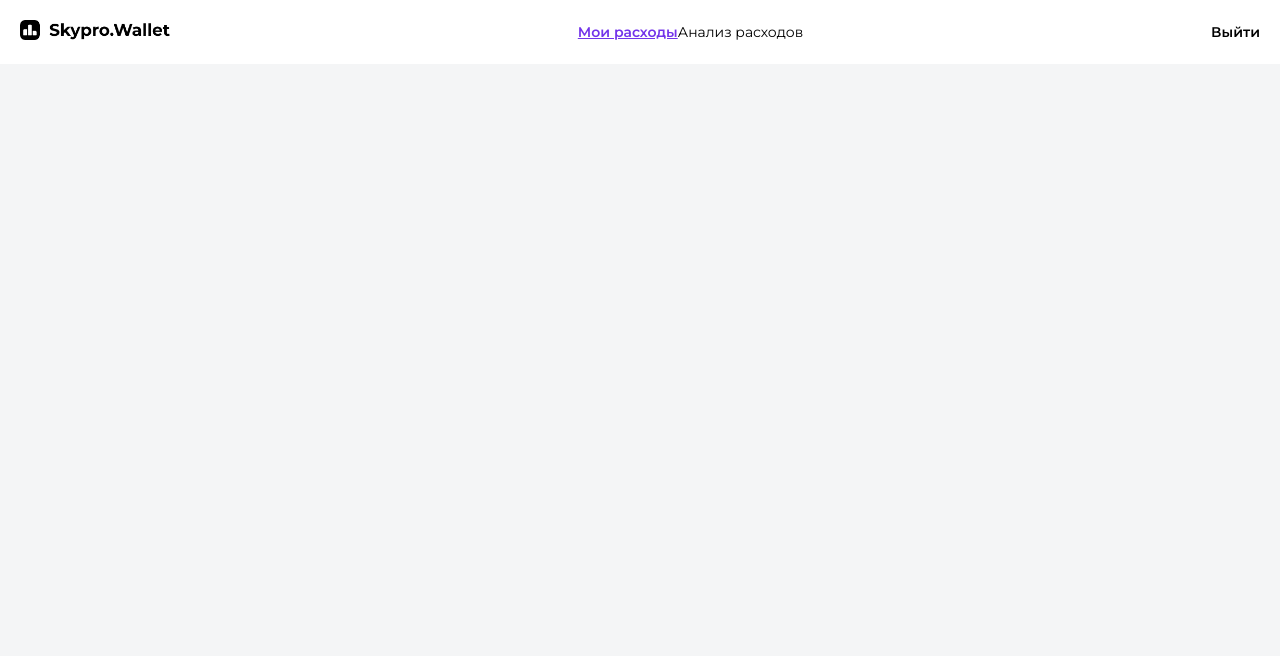
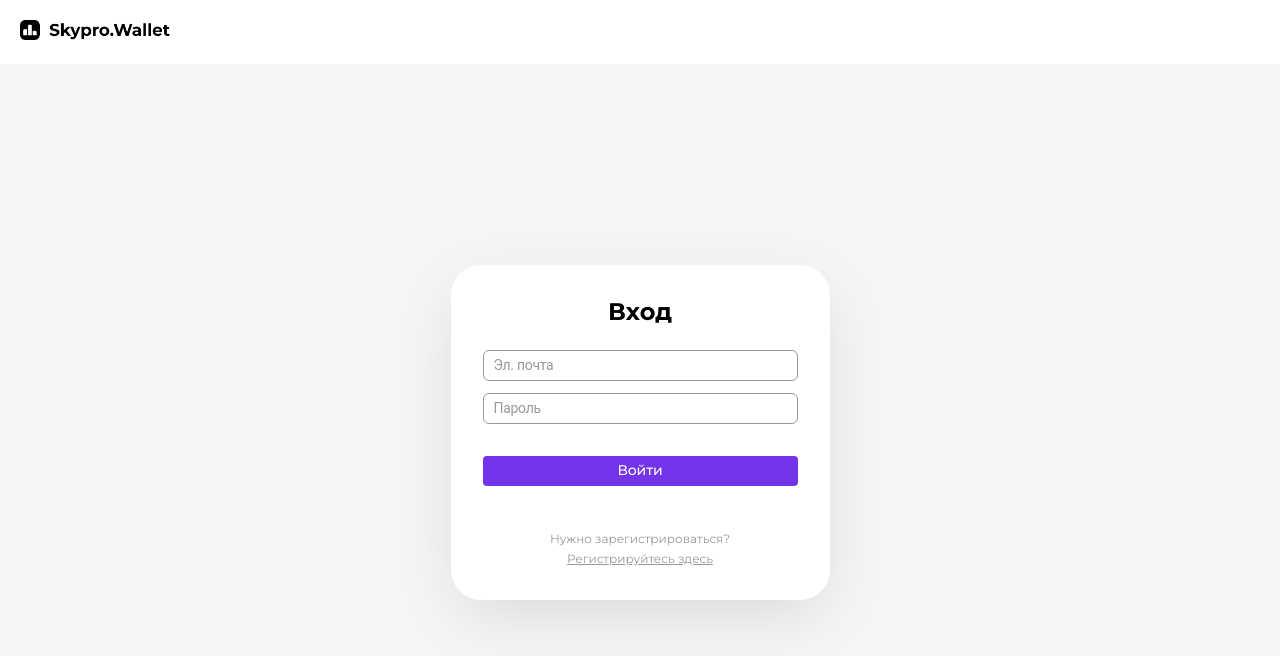
Before and after one commit to tatiankoko/skypro-wallet, a React (Vite) app: page /auth in a window 1280 px wide. Shown: the top 656 px of the page. Built offline with nearby package versions, Linux system fonts and the light colour scheme.

Commit message:
Верстка страницы регистрации и авторизации

```diff
--- /dev/null
+++ b/src/components/Button.styled.js
@@ -0,0 +1,25 @@
+import styled from "styled-components";
+import {colors} from "../theme.js";
+
+export const FormButton = styled.button`
+    width: 100%;
+    height: 30px;
+    background-color: ${ colors.btnBg };
+    border-radius: 4px;
+    margin-top: 20px;
+    margin-bottom: 20px;
+    border: none;
+    outline: none;
+    display: flex;
+    align-items: center;
+    justify-content: center;
+    font-size: 14px;
+    line-height: 21px;
+    font-weight: 500;
+    letter-spacing: -0.14px;
+    color: ${ colors.btnText };
+
+    @media screen and (max-width: 375px) {
+        height: 40px;
+    }
+`
--- /dev/null
+++ b/src/components/Input.styled.js
@@ -0,0 +1,35 @@
+import styled from "styled-components";
+import {colors} from "../theme.js";
+
+export const FormInput = styled.input`
+    width: 100%;
+    min-width: 100%;
+    border-radius: 6px;
+    border: 1px solid ${ colors.shadow };
+    outline: none;
+    padding: 4px 10px;
+
+    font-family: "Roboto", sans-serif;
+    font-weight: 400;
+    font-size: 14px;
+    line-height: 21px;
+    letter-spacing: -0.28px;
+
+    &::-moz-placeholder {
+        font-family: "Roboto", sans-serif;
+        font-weight: 400;
+        font-size: 14px;
+        line-height: 21px;
+        letter-spacing: -0.28px;
+        color: ${ colors.shadow };
+    }
+
+    &::placeholder {
+        font-family: "Roboto", sans-serif;
+        font-weight: 400;
+        font-size: 14px;
+        line-height: 21px;
+        letter-spacing: -0.28px;
+        color: ${ colors.shadow };
+    }
+`
--- a/src/components/auth/Auth.jsx
+++ b/src/components/auth/Auth.jsx
@@ -1,5 +1,161 @@
+import {useNavigate} from "react-router-dom";
+import {useAuth} from "../../context/AuthContext.jsx";
+import {useState} from "react";
+import {
+    AuthContainer,
+    AuthWrapper, ErrorNotification,
+    Modal,
+    ModalBlock,
+    ModalFormGroup,
+    ModalFormLogin,
+    ModalTtl
+} from "./Auth.styled.js";
+import {FormInput} from "../Input.styled.js";
+import {FormButton} from "../Button.styled.js";
+
 const Auth = () => {
-    return "";
+    const [isSignUp, setIsSignUp] = useState(false);
+    const navigate = useNavigate();
+    const { login } = useAuth();
+    // состояние текста ошибки, чтобы показать её пользователю
+    const [error, setError] = useState("");
+
+
+    // состояние полей
+    const [formData, setFormData] = useState({
+        name: "",
+        login: "",
+        password: "",
+    });
+
+    // состояние ошибок
+    const [errors, setErrors] = useState({
+        name: "",
+        login: "",
+        password: "",
+    });
+
+    const validateForm = () => {
+        const newErrors = { name: "", login: "", password: "" };
+        let isValid = true;
+
+        if (!formData.login.trim()) {
+            newErrors.login = true;
+            setError("Заполните все поля");
+            isValid = false;
+        }
+
+        if (!formData.password.trim()) {
+            newErrors.password = true;
+            setError("Заполните все поля");
+            isValid = false;
+        }
+
+        setErrors(newErrors);
+        return isValid;
+    };
+
+    const handleChange = (e) => {
+        const { name, value } = e.target;
+        setFormData({
+            ...formData,
+            [name]: value,
+        });
+        setErrors({ ...errors, [name]: false });
+        setError("");
+    };
+
+    const handleSubmit = async (e) => {
+        e.preventDefault();
+
+        if (!validateForm()) {
+            return;
+        }
+        try {
+            const data = await login({
+                login: formData.login,
+                password: formData.password
+            });
+
+            if (data) {
+                navigate("/");
+            }
+        } catch (err) {
+            setError(err.message);
+        }
+    };
+
+    return (
+        <AuthWrapper>
+            <AuthContainer>
+                <Modal>
+                    <ModalBlock>
+                        <ModalTtl>
+                            {
+                                isSignUp
+                                    ? <h2>Регистрация</h2>
+                                    : <h2>Вход</h2>
+                            }
+                        </ModalTtl>
+
+                        <ModalFormLogin onSubmit={handleSubmit}>
+                            {
+                                isSignUp
+                                    ? <FormInput error={errors.name}
+                                                 type="text"
+                                                 name="name"
+                                                 id="formname"
+                                                 placeholder="Имя"
+                                                 value={formData.name}
+                                                 onChange={handleChange}/>
+                                    : null
+                            }
+                            <FormInput error={errors.login}
+                                       type="text"
+                                       name="login"
+                                       id="formlogin"
+                                       placeholder="Эл. почта"
+                                       value={formData.login}
+                                       onChange={handleChange}/>
+
+                            <FormInput error={errors.password}
+                                       type="password"
+                                       name="password"
+                                       id="formpassword"
+                                       placeholder="Пароль"
+                                       value={formData.password}
+                                       onChange={handleChange}/>
+
+                            {
+                                error
+                                    ? <ErrorNotification>{error}</ErrorNotification>
+                                    : null
+                            }
+
+                            <FormButton>
+                                { isSignUp ? 'Зарегистрироваться' : 'Войти' }
+                            </FormButton>
+                        </ModalFormLogin>
+
+                        <ModalFormGroup>
+                            { isSignUp
+                                ? <p>Уже есть аккаунт?</p>
+                                : <p>Нужно зарегистрироваться?</p>
+                            }
+                            { isSignUp
+                                ? <a onClick={()=> setIsSignUp(false)}>
+                                    Войдите здесь
+                                </a>
+                                : <a onClick={()=> setIsSignUp(true)}>
+                                    Регистрируйтесь здесь
+                                </a>
+                            }
+                        </ModalFormGroup>
+                    </ModalBlock>
+                </Modal>
+            </AuthContainer>
+        </AuthWrapper>
+    );
 }
 
 export default Auth;
--- /dev/null
+++ b/src/components/auth/Auth.styled.js
@@ -0,0 +1,104 @@
+import styled from "styled-components";
+import {colors} from "../../theme.js";
+
+export const AuthWrapper = styled.div`
+    width: 100%;
+    height: calc(100vh - 64px);
+    overflow-x: hidden;
+    overflow-y: scroll;
+    background-color: ${ colors.fond };
+`
+
+export const AuthContainer = styled.div`
+    display: block;
+    width: 100vw;
+    min-height: calc(100vh - 64px);
+    margin: 0 auto;
+`
+
+export const Modal = styled.div`
+    width: 100%;
+    height: 100%;
+    min-width: 320px;
+    min-height: calc(100vh - 64px);
+    display: flex;
+    flex-direction: column;
+    align-items: center;
+    justify-content: center;
+
+    /*@media screen and (max-width: 375px) {
+        background-color: ${ colors.background };
+    }*/
+`
+
+export const ModalBlock = styled.div`
+    display: flex;
+    flex-direction: column;
+    gap: 24px;
+    margin: 0 auto;
+    background-color: ${colors.background};
+    max-width: 379px;
+    width: 100%;
+    padding: 32px;
+    border-radius: 30px;
+    border: 0;
+    box-shadow: 0 20px 67px -12px ${ colors.boxShadow };
+
+    @media screen and (max-width: 375px) {
+        max-width: 368px;
+        width: 100%;
+        padding: 0 16px;
+        border-radius: 0;
+        border: none;
+        box-shadow: none;
+    }
+`
+
+export const ModalTtl = styled.div`
+    h2 {
+        text-align: center;
+        font-size: 24px;
+        font-weight: 700;
+        line-height: 29px;
+        /*margin-bottom: 20px;*/
+        color: ${ colors.title };
+    }
+`
+
+export const ModalFormLogin = styled.form`
+    width: 100%;
+    display: flex;
+    flex-direction: column;
+    align-items: center;
+    justify-content: center;
+    gap: 12px;
+
+    /*input:not(:first-child) {
+        margin-top: 7px;
+    }*/
+`
+
+export const ModalFormGroup = styled.div`
+    text-align: center;
+
+    p, a {
+        color: ${ colors.shadow };
+        font-size: 12px;
+        font-weight: 400;
+        line-height: 150%;
+    }
+
+    a {
+        text-decoration: underline;
+    }
+`
+
+export const ErrorNotification = styled.div`
+    font-weight: 400;
+    font-size: 12px;
+    line-height: 150%;
+    letter-spacing: 0;
+    text-align: center;
+    color: ${ colors.alarmText };
+    padding-top: 7px;
+`
--- a/src/context/AuthContext.jsx
+++ b/src/context/AuthContext.jsx
@@ -6,7 +6,7 @@ export function AuthProvider({ children }) {
     const userInfo = JSON.parse(
         localStorage.getItem("userInfo"));
     const [user, setUser] = useState(userInfo); // null означает, что пользователь не авторизован
-    const [isAuth, setIsAuth] = useState(true);/*Boolean(userInfo));*/
+    const [isAuth, setIsAuth] = useState(false);/*Boolean(userInfo));*/
 
     const login = async ({login, password}) => {
         setIsAuth(true);
```
